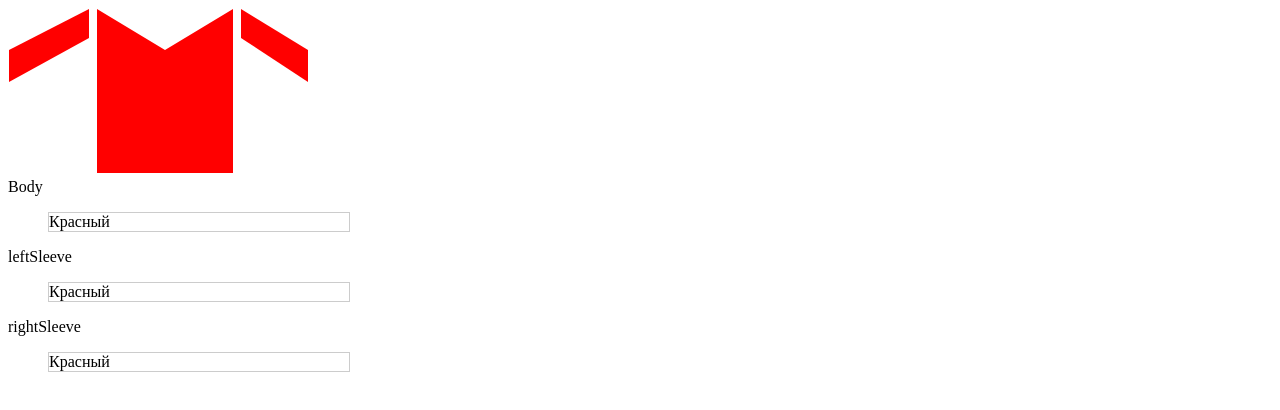
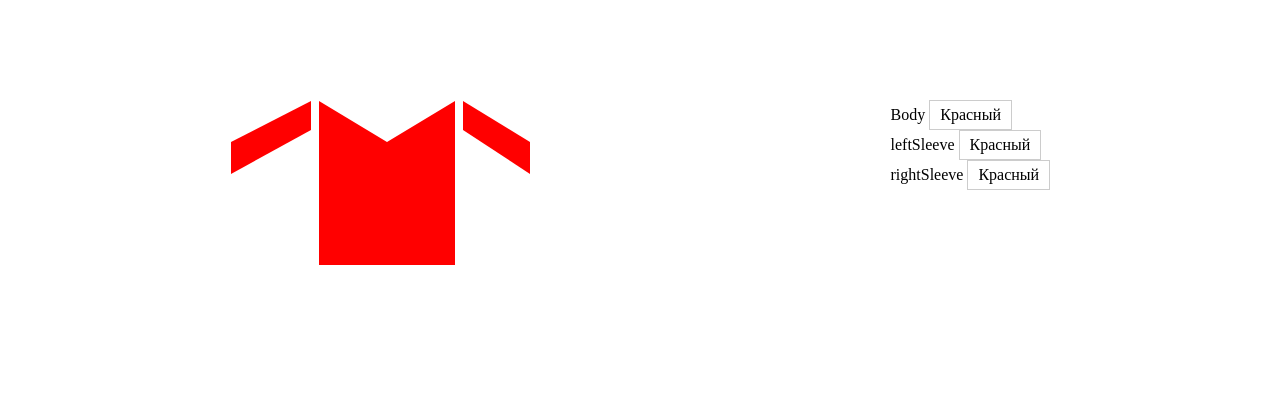
Before and after one commit to VladStepanov/t-shirt-constructor, a Vue app: page / in a window 1280 px wide. Shown: the top 410 px of the page. Built offline with nearby package versions, Linux system fonts and the light colour scheme.

Commit message:
Some development styles

```diff
--- a/src/App.vue
+++ b/src/App.vue
@@ -1,5 +1,5 @@
 <template>
-  <div id="app">
+  <div id="app" :class='{ "dev": !isProduction }'>
     <MainScreen />
     <Menu />
   </div>
@@ -14,10 +14,21 @@ export default {
   components: {
     Menu,
     MainScreen
+  },
+  computed: {
+    isProduction () {
+      // console.log(process.env.NODE_ENV === 'production')
+      return process.env.NODE_ENV === 'production'
+    }
   }
 }
 </script>
 
 <style scoped lang="scss">
-
+.dev {
+  max-width: 1180px;
+  margin: 100px auto 0;
+  display: flex;
+  justify-content: space-around;
+}
 </style>
--- a/src/components/BaseSelect.vue
+++ b/src/components/BaseSelect.vue
@@ -79,8 +79,11 @@ export default {
 <style scoped lang='scss'>
 .select {
   border: 1px solid #ccc;
-  max-width: 300px;
+  display: inline-block;
   position: relative;
+  padding: 5px 10px;
+  margin: 0;
+  cursor: pointer;
 }
 .active {
   position: relative;
@@ -89,8 +92,15 @@ export default {
   position: absolute;
   z-index: 1;
   top: calc(100% + 10px);
-  width: 100%;
+  left: 0;
+  width: auto;
   background-color: #fff;
   border: 1px solid #ccc;
 }
+.option {
+  padding: 5px 10px;
+  &:hover {
+    background-color: darken(#fff, 30%);
+  }
+}
 </style>
```
